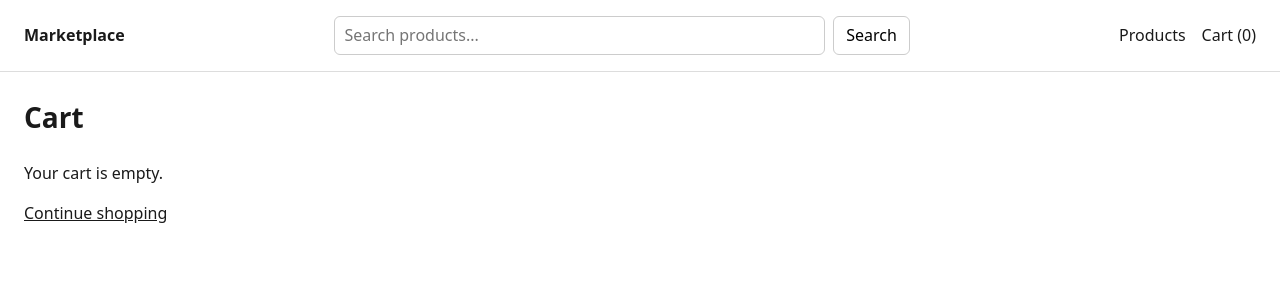
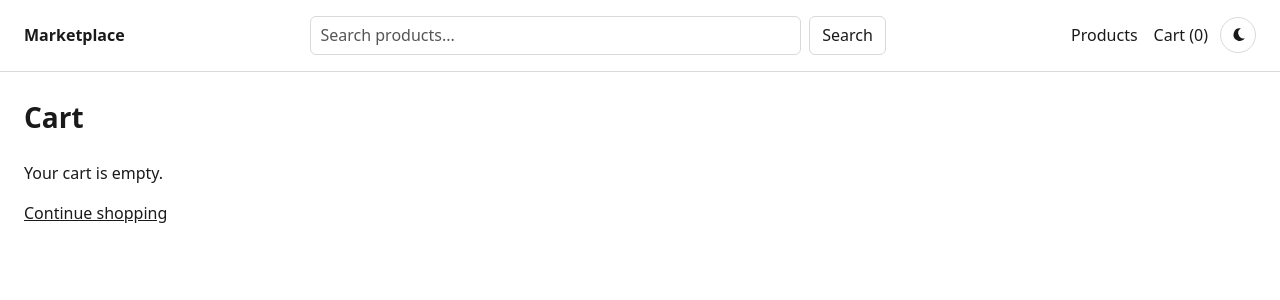
Before and after one commit to julius-astikas/react-marketplace, a React (Vite) app: page /cart in a window 1280 px wide. Shown: the top 300 px of the page. Built offline with nearby package versions, Linux system fonts and the light colour scheme.

Commit message:
Add theme support

```diff
--- a/src/components/Layout/Layout.jsx
+++ b/src/components/Layout/Layout.jsx
@@ -1,7 +1,50 @@
 import { NavLink, Outlet } from 'react-router-dom'
 import { useCart } from '../../context/CartContext'
+import { useTheme } from '../../context/ThemeContext'
 import SearchBar from '../SearchBar/SearchBar'
 import styles from './Layout.module.css'
+
+function ThemeToggle() {
+  const { theme, toggleTheme } = useTheme()
+  const isDark = theme === 'dark'
+
+  return (
+    <button
+      type="button"
+      className={styles.themeToggle}
+      onClick={toggleTheme}
+      aria-label={isDark ? 'Switch to light mode' : 'Switch to dark mode'}
+    >
+      {isDark ? <SunIcon /> : <MoonIcon />}
+    </button>
+  )
+}
+
+function SunIcon() {
+  return (
+    <svg viewBox="0 0 24 24" aria-hidden="true">
+      <circle cx="12" cy="12" r="4" fill="currentColor" />
+      <path
+        d="M12 2.5v2.2M12 19.3v2.2M4.8 4.8l1.6 1.6M17.6 17.6l1.6 1.6M2.5 12h2.2M19.3 12h2.2M4.8 19.2l1.6-1.6M17.6 6.4l1.6-1.6"
+        fill="none"
+        stroke="currentColor"
+        strokeWidth="1.8"
+        strokeLinecap="round"
+      />
+    </svg>
+  )
+}
+
+function MoonIcon() {
+  return (
+    <svg viewBox="0 0 24 24" aria-hidden="true">
+      <path
+        fill="currentColor"
+        d="M15.5 3.2a8.2 8.2 0 1 0 5.3 12.8A7 7 0 0 1 15.5 3.2z"
+      />
+    </svg>
+  )
+}
 
 function Layout() {
   const { totalItems } = useCart()
@@ -11,12 +54,15 @@ function Layout() {
       <header className={styles.header}>
         <p className={styles.brand}>Marketplace</p>
         <SearchBar />
+        <div className={styles.actions}>
           <nav className={styles.nav}>
             <NavLink to="/" end>
               Products
             </NavLink>
             <NavLink to="/cart">Cart ({totalItems})</NavLink>
           </nav>
+          <ThemeToggle />
+        </div>
       </header>
       <main className={styles.main}>
         <Outlet />
--- a/src/components/Layout/Layout.module.css
+++ b/src/components/Layout/Layout.module.css
@@ -9,7 +9,7 @@
   justify-content: space-between;
   gap: 0.75rem 1rem;
   padding: 1rem 1.5rem;
-  border-bottom: 1px solid #ddd;
+  border-bottom: 1px solid var(--border);
 }
 
 .brand {
@@ -17,14 +17,53 @@
   font-weight: 600;
 }
 
+.actions {
+  display: flex;
+  align-items: center;
+  gap: 0.75rem;
+  flex: none;
+}
+
 .nav {
   display: flex;
+  align-items: center;
   gap: 1rem;
+  white-space: nowrap;
 }
 
 .nav a {
   color: inherit;
   text-decoration: none;
+}
+
+.nav a:focus-visible,
+.themeToggle:focus-visible {
+  outline: 2px solid var(--focus);
+  outline-offset: 2px;
+}
+
+.themeToggle {
+  display: inline-flex;
+  align-items: center;
+  justify-content: center;
+  width: 2.25rem;
+  height: 2.25rem;
+  padding: 0;
+  border: 1px solid var(--border);
+  border-radius: 999px;
+  background: var(--button-bg);
+  color: var(--text);
+  cursor: pointer;
+}
+
+.themeToggle:hover {
+  background: var(--button-hover);
+}
+
+.themeToggle svg {
+  width: 1.15rem;
+  height: 1.15rem;
+  display: block;
 }
 
 .main {
--- a/src/components/ProductCard/ProductCard.module.css
+++ b/src/components/ProductCard/ProductCard.module.css
@@ -5,25 +5,25 @@
   height: 100%;
   color: inherit;
   text-decoration: none;
-  border: 1px solid #e4e4e4;
+  border: 1px solid var(--border);
   border-radius: 8px;
   overflow: hidden;
-  background: #fff;
+  background: var(--surface);
   transition: box-shadow 0.15s ease;
 }
 
 .card:hover {
-  box-shadow: 0 6px 16px rgba(0, 0, 0, 0.08);
+  box-shadow: var(--shadow);
 }
 
 .card:focus-visible {
-  outline: 2px solid #1a1a1a;
+  outline: 2px solid var(--focus);
   outline-offset: 2px;
 }
 
 .imageWrap {
   aspect-ratio: 1;
-  background: #f5f5f5;
+  background: var(--image-bg);
 }
 
 .imageWrap img {
@@ -56,7 +56,7 @@
 .category,
 .location {
   margin: 0;
-  color: #555;
+  color: var(--muted);
   font-size: 0.875rem;
 }
 
--- a/src/components/SearchBar/SearchBar.module.css
+++ b/src/components/SearchBar/SearchBar.module.css
@@ -27,28 +27,34 @@
   width: 100%;
   font: inherit;
   padding: 0.4rem 0.6rem;
-  border: 1px solid #ccc;
+  border: 1px solid var(--border);
   border-radius: 6px;
-  background: #fff;
+  background: var(--button-bg);
+  color: var(--text);
+}
+
+.input::placeholder {
+  color: var(--muted);
 }
 
 .button {
   flex: none;
   padding: 0.4rem 0.75rem;
-  border: 1px solid #ccc;
+  border: 1px solid var(--border);
   border-radius: 6px;
-  background: #fff;
+  background: var(--button-bg);
+  color: var(--text);
   font: inherit;
   cursor: pointer;
 }
 
 .button:hover {
-  background: #f5f5f5;
+  background: var(--button-hover);
 }
 
 .input:focus-visible,
 .button:focus-visible {
-  outline: 2px solid #1a1a1a;
+  outline: 2px solid var(--focus);
   outline-offset: 2px;
 }
 
--- /dev/null
+++ b/src/context/ThemeContext.jsx
@@ -0,0 +1,44 @@
+import { createContext, useContext, useLayoutEffect, useState } from 'react'
+
+const STORAGE_KEY = 'marketplace-theme'
+
+const ThemeContext = createContext(null)
+
+function readStoredTheme() {
+  try {
+    const stored = localStorage.getItem(STORAGE_KEY)
+    return stored === 'dark' || stored === 'light' ? stored : 'light'
+  } catch {
+    return 'light'
+  }
+}
+
+export function ThemeProvider({ children }) {
+  const [theme, setTheme] = useState(readStoredTheme)
+
+  useLayoutEffect(() => {
+    document.documentElement.dataset.theme = theme
+    localStorage.setItem(STORAGE_KEY, theme)
+  }, [theme])
+
+  function toggleTheme() {
+    setTheme((current) => (current === 'dark' ? 'light' : 'dark'))
+  }
+
+  return (
+    <ThemeContext.Provider value={{ theme, toggleTheme }}>
+      {children}
+    </ThemeContext.Provider>
+  )
+}
+
+// eslint-disable-next-line react/only-export-components -- paired with ThemeProvider
+export function useTheme() {
+  const theme = useContext(ThemeContext)
+
+  if (!theme) {
+    throw new Error('useTheme must be used within ThemeProvider')
+  }
+
+  return theme
+}
--- a/src/index.css
+++ b/src/index.css
@@ -1,3 +1,31 @@
+:root {
+  --bg: #ffffff;
+  --surface: #ffffff;
+  --text: #1a1a1a;
+  --muted: #555555;
+  --border: #d9d9d9;
+  --button-bg: #ffffff;
+  --button-hover: #f5f5f5;
+  --image-bg: #f5f5f5;
+  --focus: #1a1a1a;
+  --shadow: 0 6px 16px rgba(0, 0, 0, 0.08);
+  color-scheme: light;
+}
+
+[data-theme='dark'] {
+  --bg: #121212;
+  --surface: #1c1c1c;
+  --text: #f3f3f3;
+  --muted: #b5b5b5;
+  --border: #3f3f3f;
+  --button-bg: #2a2a2a;
+  --button-hover: #383838;
+  --image-bg: #2a2a2a;
+  --focus: #f3f3f3;
+  --shadow: 0 8px 20px rgba(0, 0, 0, 0.45);
+  color-scheme: dark;
+}
+
 *,
 *::before,
 *::after {
@@ -8,6 +36,6 @@ body {
   margin: 0;
   font-family: system-ui, sans-serif;
   line-height: 1.5;
-  color: #1a1a1a;
-  background: #fff;
+  color: var(--text);
+  background: var(--bg);
 }
--- a/src/main.jsx
+++ b/src/main.jsx
@@ -3,6 +3,7 @@ import { StrictMode } from 'react'
 import { createRoot } from 'react-dom/client'
 import App from './App.jsx'
 import { CartProvider } from './context/CartContext'
+import { ThemeProvider } from './context/ThemeContext'
 import './index.css'
 
 const queryClient = new QueryClient()
@@ -10,9 +11,11 @@ const queryClient = new QueryClient()
 createRoot(document.getElementById('root')).render(
   <StrictMode>
     <QueryClientProvider client={queryClient}>
-      <CartProvider>
-        <App />
-      </CartProvider>
+      <ThemeProvider>
+        <CartProvider>
+          <App />
+        </CartProvider>
+      </ThemeProvider>
     </QueryClientProvider>
   </StrictMode>,
 )
--- a/src/pages/Cart/Cart.module.css
+++ b/src/pages/Cart/Cart.module.css
@@ -3,7 +3,7 @@
 }
 
 .continue:focus-visible {
-  outline: 2px solid #1a1a1a;
+  outline: 2px solid var(--focus);
   outline-offset: 2px;
 }
 
@@ -20,7 +20,8 @@
   align-items: flex-start;
   gap: 1rem;
   padding: 1rem;
-  border: 1px solid #e4e4e4;
+  border: 1px solid var(--border);
+  background: var(--surface);
   border-radius: 8px;
 }
 
@@ -29,7 +30,7 @@
   width: 5.5rem;
   height: 5.5rem;
   object-fit: contain;
-  background: #f5f5f5;
+  background: var(--image-bg);
   border-radius: 6px;
 }
 
@@ -64,9 +65,10 @@
 .quantity button,
 .remove {
   padding: 0.4rem 0.75rem;
-  border: 1px solid #ccc;
+  border: 1px solid var(--border);
   border-radius: 6px;
-  background: #fff;
+  background: var(--button-bg);
+  color: var(--text);
   font: inherit;
   cursor: pointer;
 }
@@ -83,7 +85,7 @@
 
 .quantity button:focus-visible,
 .remove:focus-visible {
-  outline: 2px solid #1a1a1a;
+  outline: 2px solid var(--focus);
   outline-offset: 2px;
 }
 
--- a/src/pages/ProductDetails/ProductDetails.module.css
+++ b/src/pages/ProductDetails/ProductDetails.module.css
@@ -10,7 +10,7 @@
 }
 
 .back:focus-visible {
-  outline: 2px solid #1a1a1a;
+  outline: 2px solid var(--focus);
   outline-offset: 2px;
 }
 
@@ -23,8 +23,8 @@
 
 .imageWrap {
   min-width: 0;
-  background: #f5f5f5;
-  border: 1px solid #e4e4e4;
+  background: var(--image-bg);
+  border: 1px solid var(--border);
   border-radius: 8px;
   overflow: hidden;
 }
@@ -77,7 +77,7 @@
 }
 
 .fact dt {
-  color: #555;
+  color: var(--muted);
 }
 
 .category {
@@ -87,9 +87,10 @@
 .addToCart {
   margin-top: 1.25rem;
   padding: 0.4rem 0.75rem;
-  border: 1px solid #ccc;
+  border: 1px solid var(--border);
   border-radius: 6px;
-  background: #fff;
+  background: var(--button-bg);
+  color: var(--text);
   font: inherit;
   cursor: pointer;
 }
@@ -100,7 +101,7 @@
 }
 
 .addToCart:focus-visible {
-  outline: 2px solid #1a1a1a;
+  outline: 2px solid var(--focus);
   outline-offset: 2px;
 }
 
--- a/src/pages/Products/Products.module.css
+++ b/src/pages/Products/Products.module.css
@@ -17,11 +17,20 @@
 .filter select {
   font: inherit;
   padding: 0.4rem 0.5rem;
+  color: var(--text);
+  background: var(--button-bg);
+  border: 1px solid var(--border);
+  border-radius: 6px;
 }
 
 .filter select:disabled {
   opacity: 0.6;
   cursor: not-allowed;
+}
+
+.filter select:focus-visible {
+  outline: 2px solid var(--focus);
+  outline-offset: 2px;
 }
 
 @media (max-width: 700px) {
@@ -62,11 +71,17 @@
 
 .pagination button {
   padding: 0.4rem 0.75rem;
-  border: 1px solid #ccc;
+  border: 1px solid var(--border);
   border-radius: 6px;
-  background: #fff;
+  background: var(--button-bg);
+  color: var(--text);
   font: inherit;
   cursor: pointer;
+}
+
+.pagination button:focus-visible {
+  outline: 2px solid var(--focus);
+  outline-offset: 2px;
 }
 
 .pagination button:disabled {
```
Lines whose indentation alone changed are shown as unchanged.
